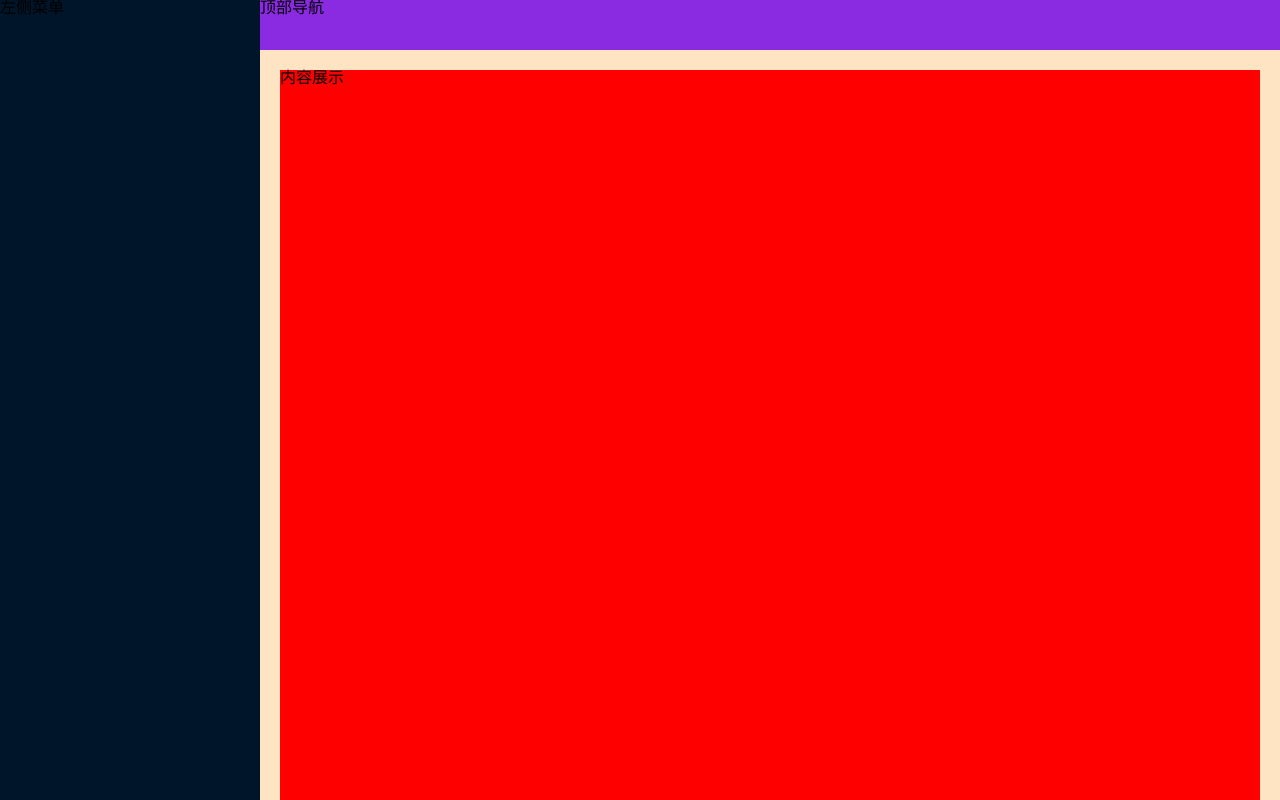
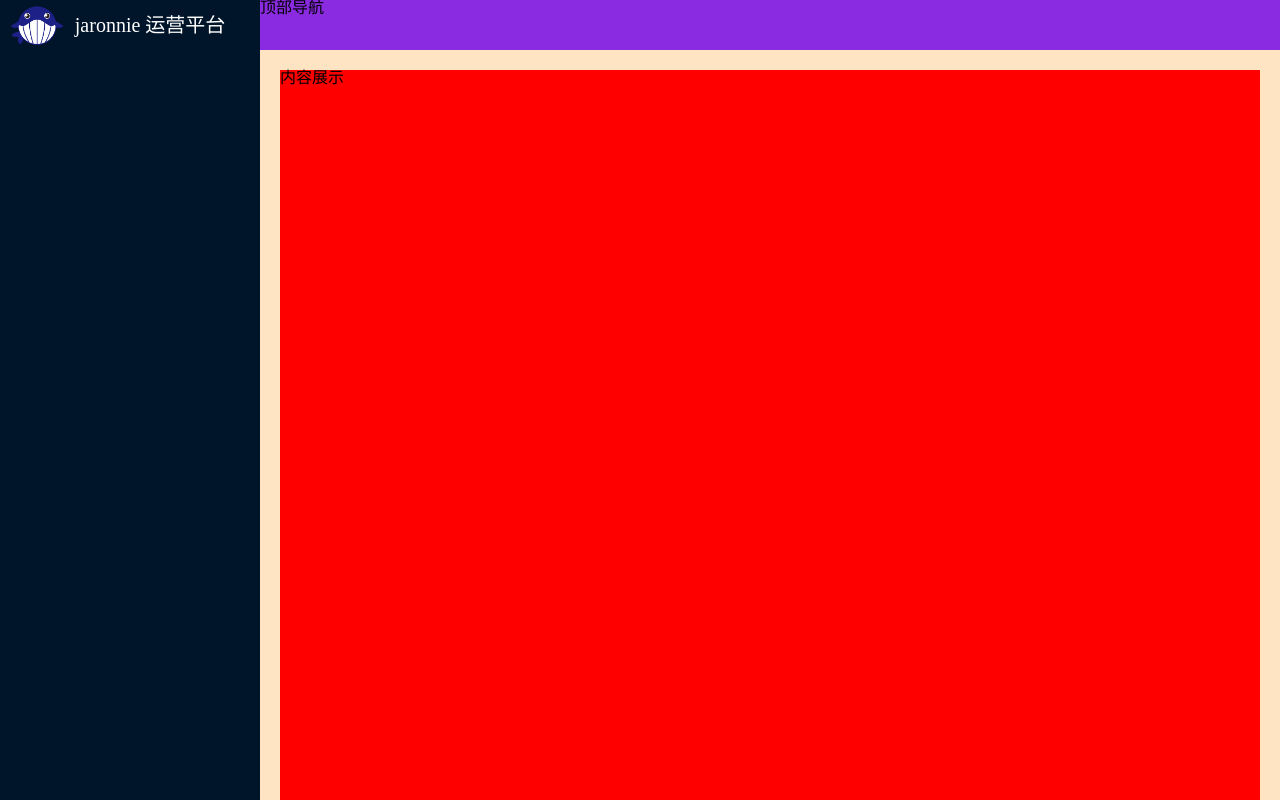
Before and after one commit to jaronnie/ragingcd, a Vue app in the folder fronted/: page / in a window 1280 px wide. Built offline with nearby package versions, Linux system fonts and the light colour scheme.

Commit message:
feat(fronted): logo 组件搭建

```diff
--- a/fronted/src/layout/index.vue
+++ b/fronted/src/layout/index.vue
@@ -1,7 +1,9 @@
 <template>
   <div class="layout_container">
     <!-- 左侧菜单 -->
-    <div class="layout_slider">左侧菜单</div>
+    <div class="layout_slider">
+      <Logo></Logo>
+    </div>
     <!-- 顶部导航 -->
     <div class="layout_tabbar">顶部导航</div>
     <!-- 内容展示 -->
@@ -11,7 +13,9 @@
   </div>
 </template>
 
-<script setup lang="ts"></script>
+<script setup lang="ts">
+import Logo from "./logo/index.vue";
+</script>
 
 <style lang="scss" scoped>
 .layout_container {
--- /dev/null
+++ b/fronted/src/layout/logo/index.vue
@@ -0,0 +1,34 @@
+<template>
+  <div class="logo">
+    <img :src="setting.logo.path" v-if="setting.logo.enabled" />
+    <p>{{ setting.title }}</p>
+  </div>
+</template>
+
+<script setup lang="ts">
+import setting from "@/setting";
+</script>
+
+<style lang="scss" scoped>
+.logo {
+  width: 100%;
+  height: 50px;
+  // 飘起来
+  display: flex;
+  // 竖直方向对齐
+  align-items: center;
+  // 文字颜色
+  color: white;
+  padding: 10px;
+
+  img {
+    widows: 50px;
+    height: 50px;
+  }
+
+  p {
+    font-size: $base-menu-logo-size;
+    margin-left: 10px;
+  }
+}
+</style>
--- /dev/null
+++ b/fronted/src/setting.ts
@@ -0,0 +1,8 @@
+// 项目 logo, 标题等配置
+export default {
+  title: "jaronnie 运营平台",
+  logo: {
+    path: "/logo.png",
+    enabled: true,
+  },
+};
--- a/fronted/src/styles/variable.scss
+++ b/fronted/src/styles/variable.scss
@@ -6,3 +6,7 @@ $base-menu-width: 260px;
 $base-menu-background: #001529;
 // 顶部导航的高度
 $base-tabbar-height: 50px;
+// 左侧菜单 logo div 高度的设置
+$base-menu-log-height: 50px;
+// 左侧采用 logo 文字大小
+$base-menu-logo-size: 20px;
--- /dev/null
+++ b/fronted/src/vue-shim.d.ts
@@ -0,0 +1,5 @@
+declare module "*.vue" {
+  import { ComponentOptions } from "vue";
+  const component: ComponentOptions;
+  export default component;
+}
```
Also changed, not shown: fronted/public/logo.png (added).
